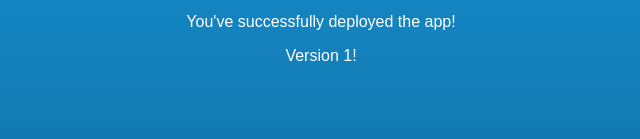
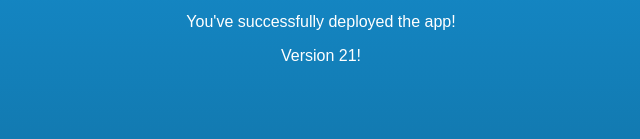
Before and after one commit to Nikolai1991/ci, a website: page CI-build-docker-image/Nginx/index.html in a window 1280 px wide. Shown: the part 661-800 px from the top of the page, 319-959 px from the left. Drawn offline with Linux system fonts and the light colour scheme.

Commit message:
feat: test1

```diff
--- a/CI-build-docker-image/Nginx/index.html
+++ b/CI-build-docker-image/Nginx/index.html
@@ -40,7 +40,7 @@
                 <p>
                 <P>
 
-                        Version 1!
+                        Version 21!
 
                 <p>
         </div>
```
Also changed, not shown: 1 other file.
